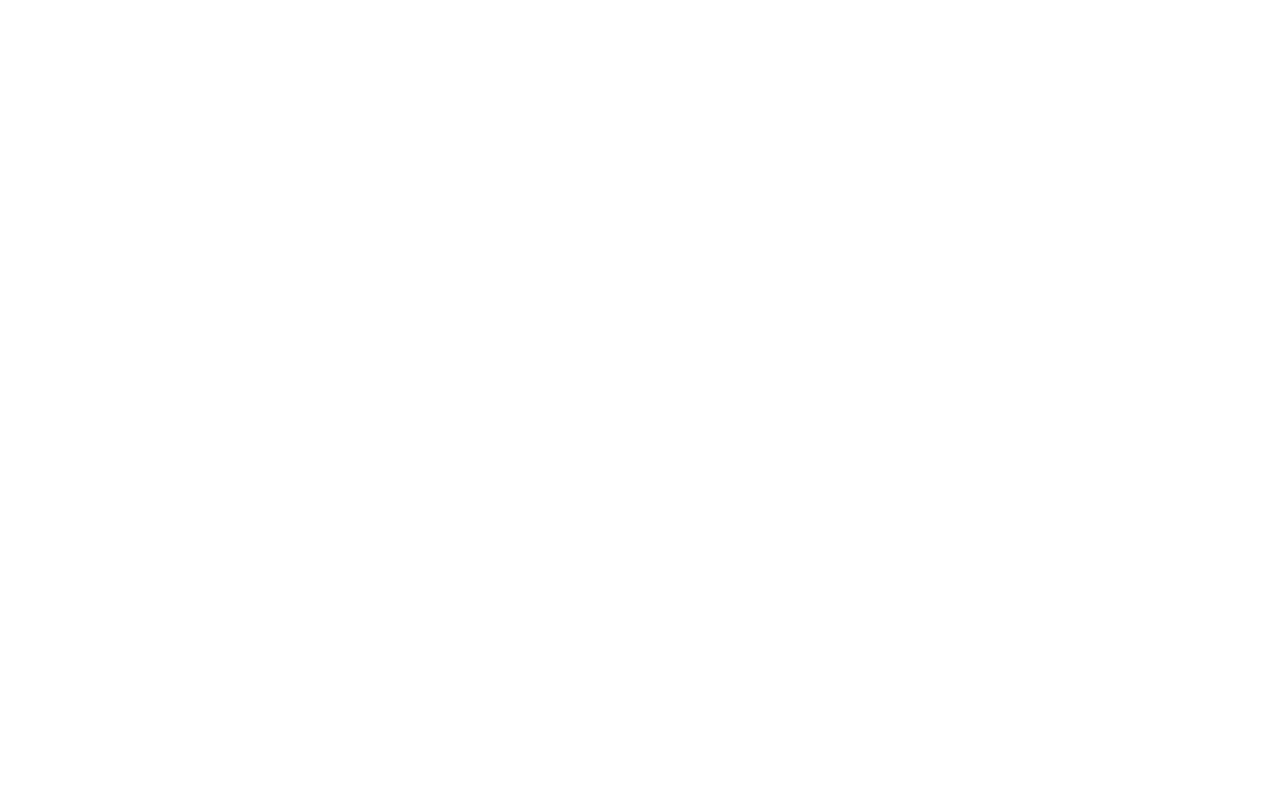
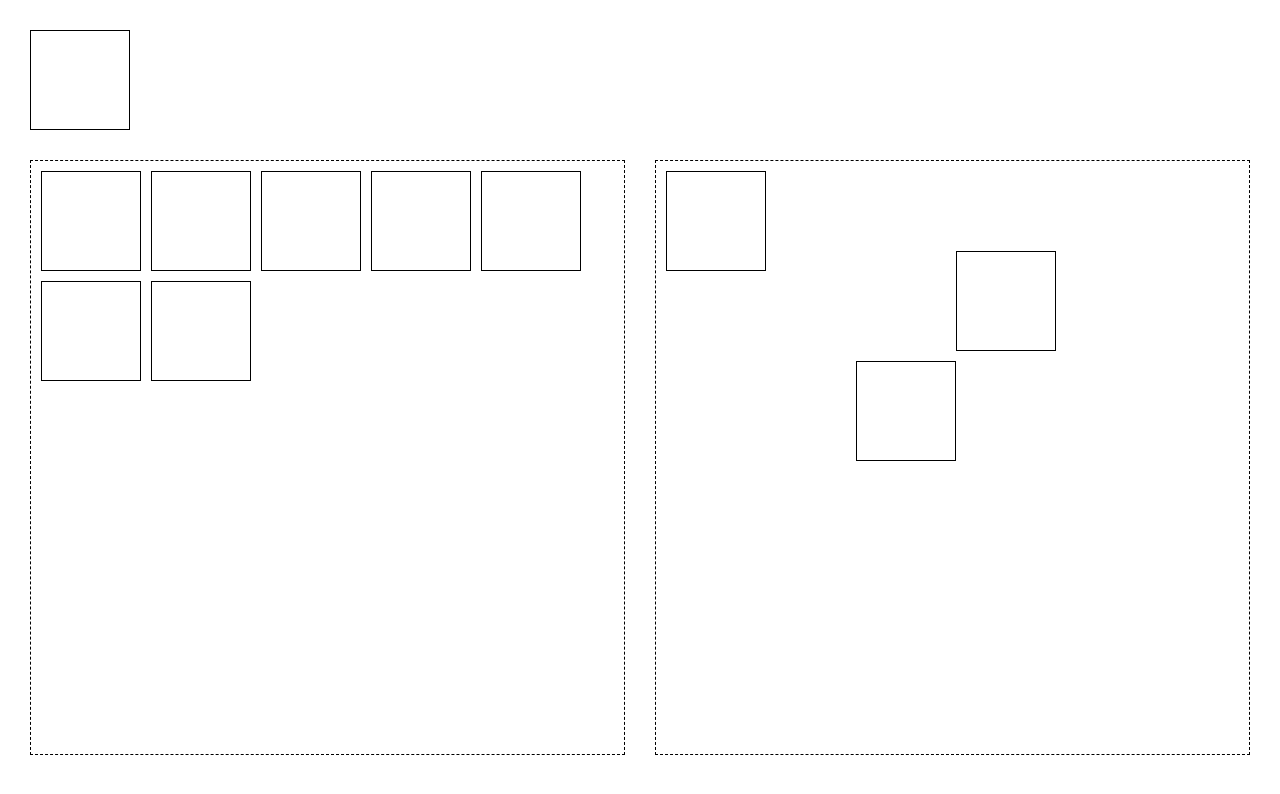
Before and after one commit to o-orlov/js-ajax-part-1, a website built with Parcel: page index.html in a window 1280 px wide. Built offline with nearby package versions, Linux system fonts and the light colour scheme.

Commit message:
Make up layout

```diff
--- a/index.css
+++ b/index.css
@@ -0,0 +1,44 @@
+body {
+  min-width: 320px;
+  margin: 0;
+  padding: 30px;
+  background-color: #fff;
+}
+
+.drag-area,
+.dropped-item {
+  box-sizing: border-box;
+  width: 100px;
+  height: 100px;
+  border: 1px solid #000;
+}
+
+.container {
+  display: flex;
+  margin-top: 30px;
+  column-gap: 30px;
+}
+
+.drop-area {
+  box-sizing: border-box;
+  width: calc(50% - 15px);
+  overflow: auto;
+  border: 1px dashed #000;
+  aspect-ratio: 1 / 1;
+}
+
+.drop-area_grid {
+  display: flex;
+  flex-wrap: wrap;
+  align-content: flex-start;
+  padding: 10px;
+  gap: 10px;
+}
+
+.drop-area_canvas {
+  position: relative;
+}
+
+.dropped-item_canvas {
+  position: absolute;
+}
--- a/index.html
+++ b/index.html
@@ -6,6 +6,23 @@
   <link rel="stylesheet" href="index.css">
 </head>
 <body>
+  <div class="drag-area"></div>
+  <div class="container">
+    <div class="drop-area drop-area_grid">
+      <div class="dropped-item dropped-item_grid"></div>
+      <div class="dropped-item dropped-item_grid"></div>
+      <div class="dropped-item dropped-item_grid"></div>
+      <div class="dropped-item dropped-item_grid"></div>
+      <div class="dropped-item dropped-item_grid"></div>
+      <div class="dropped-item dropped-item_grid"></div>
+      <div class="dropped-item dropped-item_grid"></div>
+    </div>
+    <div class="drop-area drop-area_canvas">
+      <div class="dropped-item dropped-item_canvas" style="top: 10px; left: 10px;"></div>
+      <div class="dropped-item dropped-item_canvas" style="top: 200px; left: 200px;"></div>
+      <div class="dropped-item dropped-item_canvas" style="top: 90px; left: 300px;"></div>
+    </div>
+  </div>
   <script src="index.js"></script>
 </body>
 </html>
```
